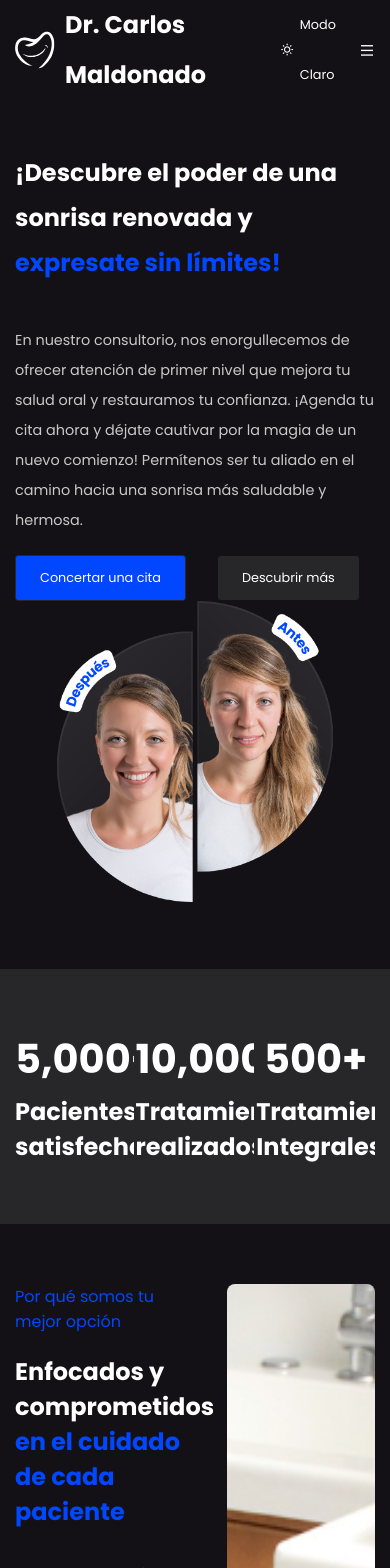
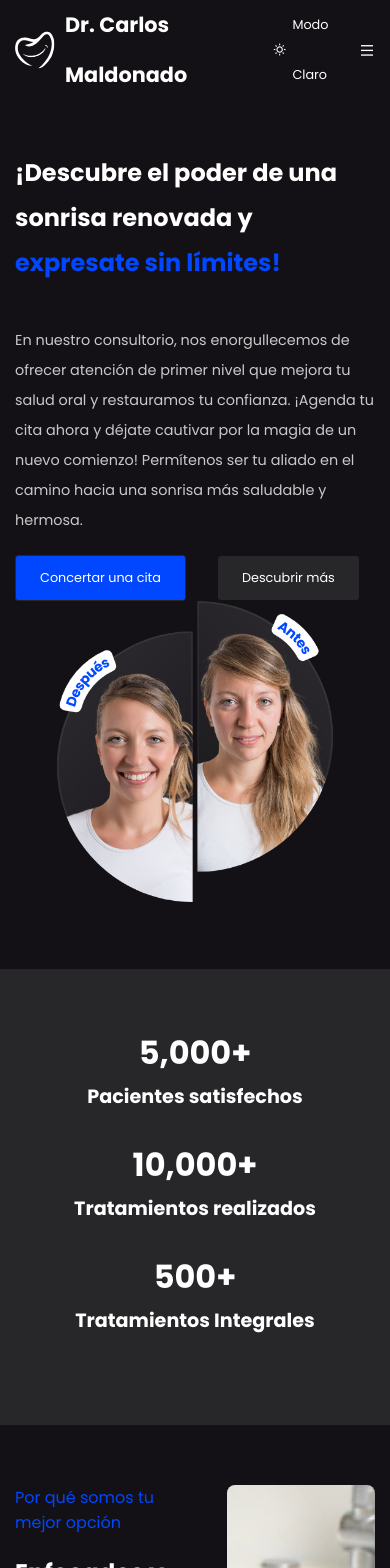
Before and after one commit to cinthiapiera/dental, a React (Create React App) app: page / in a window 390 px wide. Shown: the top 1568 px of the page. Built offline with nearby package versions, Linux system fonts and the light colour scheme.

Commit message:
responsive services

```diff
--- a/src/components/Header/header.css
+++ b/src/components/Header/header.css
@@ -73,16 +73,16 @@
     background: #272629;
 }
 
-.light-theme .header__shrink{
-    background: #f7f7f7;
-    box-shadow: 2px 2px 10px -2px #ddd;
-}
-
 .mobile__menu{
     color: #fff;
     font-size: 1.3rem;
     cursor: pointer;
     display: none;
+}
+
+.light-theme .header__shrink{
+    background: #f7f7f7;
+    box-shadow: 2px 2px 10px -2px #ddd;
 }
 
 .light-theme .mobile__menu{
@@ -137,7 +137,7 @@
         font-size: 1rem;
     }
 
-    .log h2{
+    .logo h2{
         font-size: 1.3rem;
     }
 }
--- a/src/styles/counter.css
+++ b/src/styles/counter.css
@@ -28,3 +28,38 @@
 .counter__title{
     font-size: 1.5rem;
 }
+
+@media only screen and (max-width: 992px){
+    .counter__number{
+      font-size: 2rem;
+    }
+
+    .counter__title{
+        font-size: 1.2rem;
+    }
+
+    .counter__item{
+        width: 30%;
+    }
+}
+
+@media only screen and (max-width: 768px){
+    .counter__number{
+      font-size: 2rem;
+    }
+
+    .counter__title{
+        font-size: 1.2rem;
+    }
+}
+
+@media only screen and (max-width: 576px){
+    .counter__wrapper{
+        flex-direction: column;
+    }
+
+    .counter__item{
+        width: 100%;
+        margin-bottom: 30px;
+    }
+}
--- a/src/styles/services.css
+++ b/src/styles/services.css
@@ -59,3 +59,34 @@
 .light-theme .service__title{
     color: var(--primary-color);
 }
+
+@media only screen and (max-width: 992px){
+    .services__top-content h2{
+        font-size: 1.5rem;
+    }
+
+    .service__item-wrapper{
+        flex-wrap: wrap;
+    }
+
+    .services__item{
+        width: 31%;
+        margin-bottom: 30px;
+    }
+}
+
+@media only screen and (max-width: 768px){
+    .services__item{
+        width: 47.7%;
+    }
+
+    .service__title{
+        font-size: 1.2rem;
+    }
+}
+
+@media only screen and (max-width: 576px){
+    .services__item{
+        width: 100%;
+    }
+}
```
Also changed, not shown: src/styles/hero.css (+4 -6 lines).
